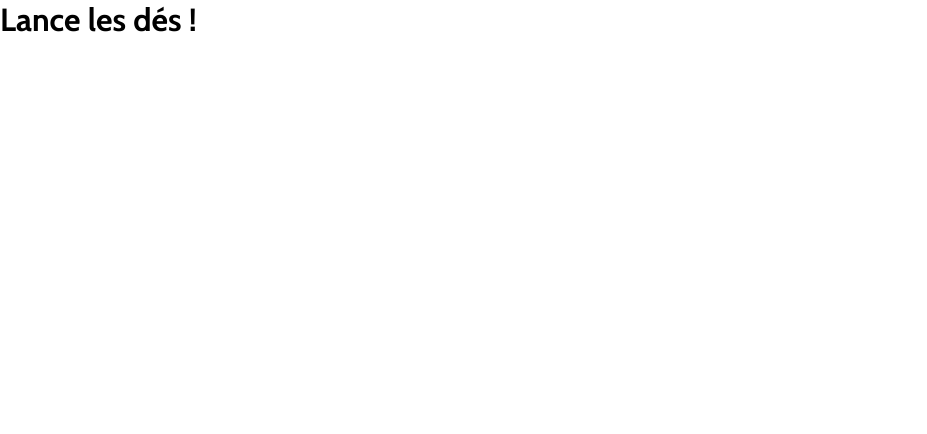
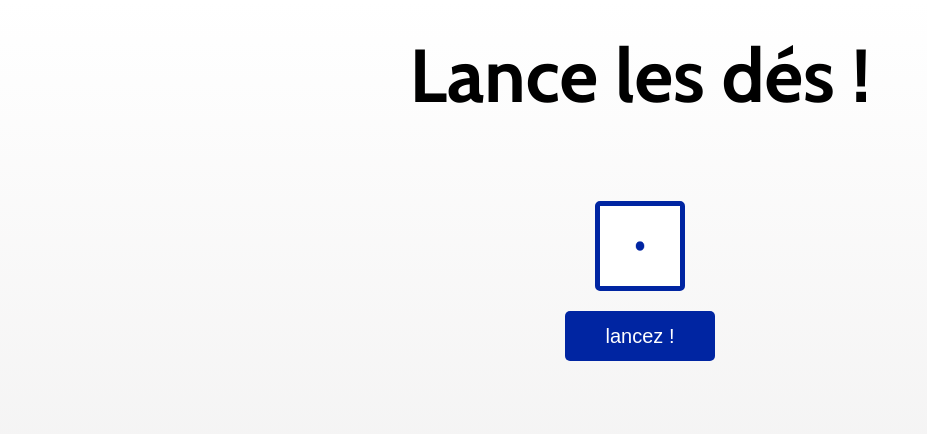
Before and after one commit to Trystan-V/rollTheDice, a plain HTML site: page index.html in a window 1280 px wide. Shown: the whole page, without its empty margins (0-927 px from the left). Drawn offline with nearby package versions, Linux system fonts and the light colour scheme.

Commit message:
feat possibilité de lancer un dé

```diff
--- a/app.js
+++ b/app.js
@@ -0,0 +1,8 @@
+// quand j'appuie sur lancer le dé affiche un resultat aléatoire entre 1 et 6
+const dice = document.querySelector('.dice');
+
+document.querySelector('#roll').addEventListener('click', (e) => {
+    dice.classList.add('roll');
+    setTimeout(() => {dice.classList.remove('roll')}, 250);
+    document.querySelector('#img-dice').src='ressources/'+Math.ceil(Math.random()*6)+'.png';
+})
--- a/index.html
+++ b/index.html
@@ -14,6 +14,13 @@
 
 <body>
     <h1>Lance les dés !</h1>
+    <section class="large-section">
+        <div class="dice">
+            <img src="ressources/1.png" alt="un point" id="img-dice">
+        </div>
+        <button class="btn" id="roll">lancez !</button>
+    </section>
+
     <script src="app.js"></script>
 </body>
 
--- a/style.css
+++ b/style.css
@@ -5,5 +5,69 @@
 }
 
 body {
+    width: 100%;
+    height: 100vh;
     font-family: 'Cabin', sans-serif;
+    background: no-repeat linear-gradient(rgba(255, 255, 255, 0), rgb(236, 235, 235));;
 }
+
+h1 {
+    width: 100%;
+    text-align: center;
+    font-size: 75px;
+    padding: 30px 0;
+}
+
+.large-section {
+    padding: 50px;
+}
+
+.dice img{
+    display: block;
+    padding: 20px;
+    margin: 0 auto;
+    width: 90px;
+    height: 90px;
+    background: white;
+    border: solid #0025a2 5px;
+    border-radius: 5px;
+}
+
+.btn {
+    display: block;
+    outline: none;
+    border: none;
+    width: 150px;
+    height: 50px;
+    border-radius: 5px;
+    background: #0025a2;
+    font-size: 20px;
+    text-align: center;
+    color: white;
+    cursor: pointer;
+    margin: 20px auto;
+    padding: auto;
+}
+
+.btn:hover {
+    background-color: #002fff;
+}
+
+.roll {
+    animation: roll 0.3s ease-in-out;
+}
+
+@keyframes roll {
+    0% {
+        transform: translateY(0px);
+    }
+    33% {
+        transform: translateY(5px);
+    }
+    66% {
+        transform: translateY(-5px);
+    }
+    100% {
+        transform: translateY(0px);
+    }
+}
```
Also changed, not shown: ressources/1.png (added), ressources/2.png (added), ressources/3.png (added), ressources/4.png (added), ressources/5.png (added), ressources/6.png (added).
